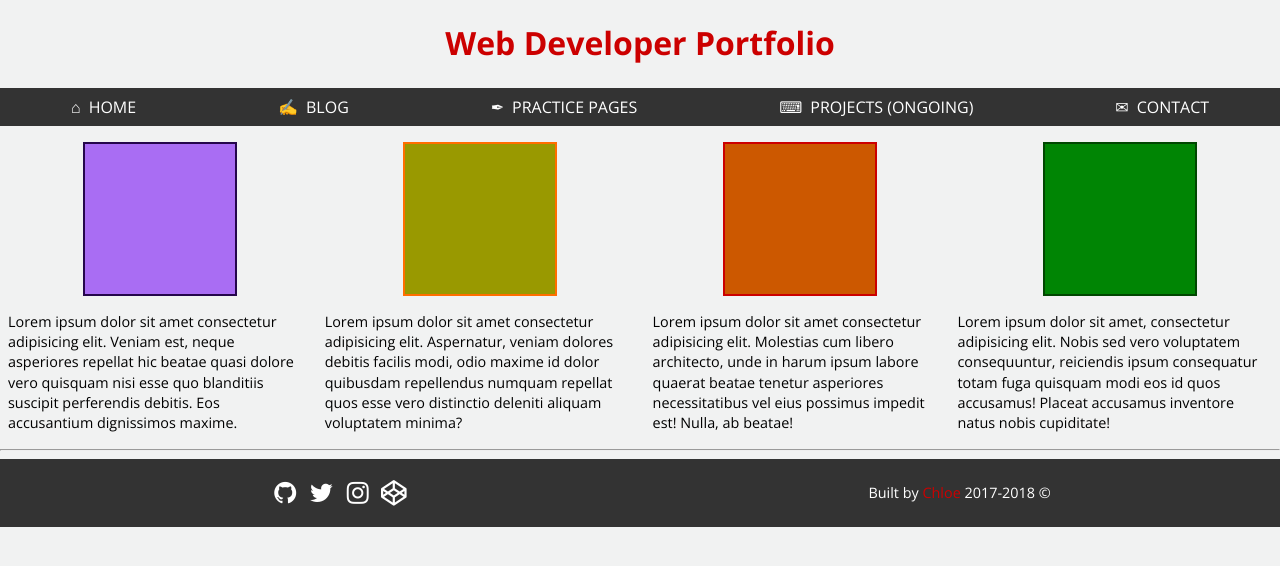
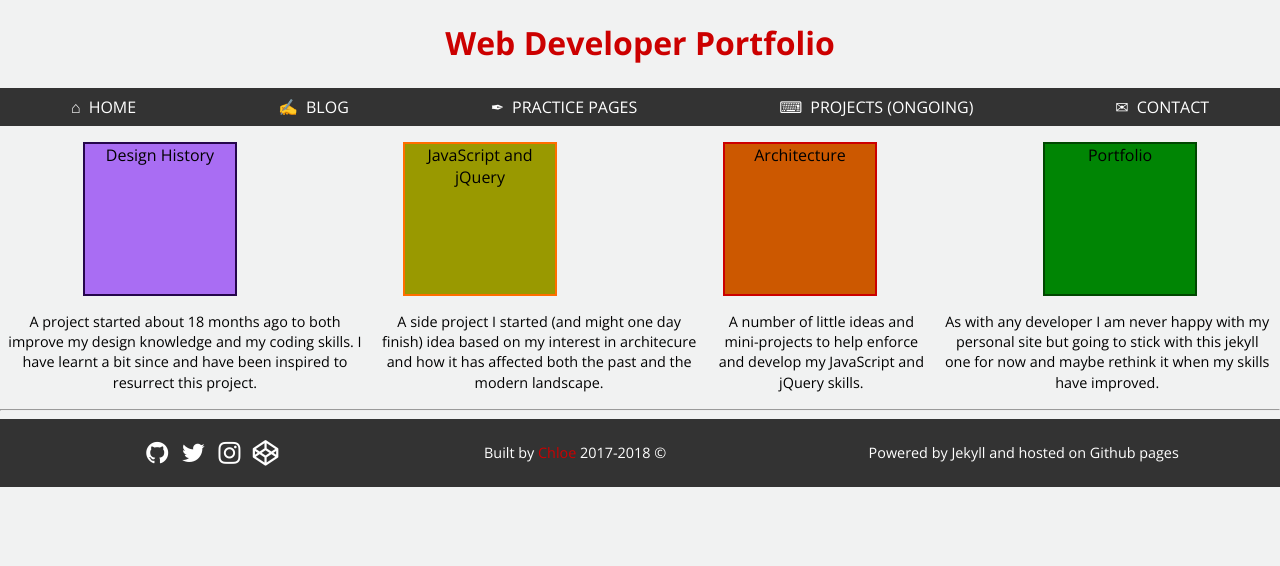
Before and after one commit to cguttweb/cguttweb.github.io, a Jekyll site: the page built from projects/index.html, in a window 1280 px wide. Shown: the top 566 px of the page. Built offline with Jekyll 4.4.1, drawn with Linux system fonts in a browser that asks for light colours; nearby versions of some CDN libraries.

Commit message:
made projects page partially responsive

```diff
--- a/_includes/footer.html
+++ b/_includes/footer.html
@@ -11,4 +11,7 @@
 	<div class="ft-col-2">
 		<p>Built by <a href="https://cguttweb.github.io/" target="_blank">Chloe</a> 2017-2018 &copy;</p>
 	</div>
+	<div class="ft-col-3">
+		<p>Powered by <a href="https://jekyllrb.com/" target="_blank">Jekyll</a> and hosted on <a href="https://pages.github.com/" target="_blank">Github pages</a></p>
+	</div>
 </footer>
--- a/contact.html
+++ b/contact.html
@@ -5,7 +5,6 @@ title: Contact Page
 <div class="wrapper">
     <div class="form">
         <form action="">
-
             <div>
                 <label for="name">Name:</label>
                 <input type="text" name="name" placeholder="Joe Bloggs">
@@ -23,7 +22,6 @@ title: Contact Page
 
               <div><button type="submit" id="submit_form">Submit</button>
               </div>
-
         </form>
     </div>
 </div>
--- a/css/styles.css
+++ b/css/styles.css
@@ -129,13 +129,14 @@ code {
 
 /* PROJECTS PAGE STYLES */
 
-.projects {
+.projects-boxes, .projects-text {
   display: -ms-flexbox;
   display: flex;
   -ms-flex-flow: row nowrap;
   flex-flow: row nowrap;
   -ms-flex-pack: distribute;
   justify-content: space-around;
+  text-align: center;
 }
 
 .box {
@@ -249,4 +250,20 @@ footer {
 	.ft-col-1 ul {
 		padding: 0;
 	}
+    form input,
+    textarea {
+      display: block;
+      width: 100%;
+    }
+    .projects-boxes {
+        display: block;
+        text-align: center;
+    }
+    .one, .two, .three, .four {
+        text-align: center;
+        width: auto;
+    }
+    .box-text {
+        display: none;
+    }
 }
--- a/projects/index.html
+++ b/projects/index.html
@@ -5,17 +5,17 @@ title: Projects
 
 <div class="wrapper">
 
-    <div class="projects">
-      <div class="box one"></div>
-      <div class="box two"></div>
-      <div class="box three"></div>
-      <div class="box four"></div>
+    <div class="projects-boxes">
+      <div class="box one">Design History</div>
+      <div class="box two">JavaScript and jQuery</div>
+      <div class="box three">Architecture</div>
+      <div class="box four">Portfolio</div>
     </div>
 
-    <div class="projects">
-      <div class="box-text">Lorem ipsum dolor sit amet consectetur adipisicing elit. Veniam est, neque asperiores repellat hic beatae quasi dolore vero quisquam nisi esse quo blanditiis suscipit perferendis debitis. Eos accusantium dignissimos maxime.</div>
-      <div class="box-text">Lorem ipsum dolor sit amet consectetur adipisicing elit. Aspernatur, veniam dolores debitis facilis modi, odio maxime id dolor quibusdam repellendus numquam repellat quos esse vero distinctio deleniti aliquam voluptatem minima?</div>
-      <div class="box-text">Lorem ipsum dolor sit amet consectetur adipisicing elit. Molestias cum libero architecto, unde in harum ipsum labore quaerat beatae tenetur asperiores necessitatibus vel eius possimus impedit est! Nulla, ab beatae!</div>
-    <div class="box-text">Lorem ipsum dolor sit amet, consectetur adipisicing elit. Nobis sed vero voluptatem consequuntur, reiciendis ipsum consequatur totam fuga quisquam modi eos id quos accusamus! Placeat accusamus inventore natus nobis cupiditate!</div>
+    <div class="projects-text">
+      <div class="box-text design-hist">A project started about 18 months ago to both improve my design knowledge and my coding skills. I have learnt a bit since and have been inspired to resurrect this project.</div>
+      <div class="box-text architecture">A side project I started (and might one day finish) idea based on my interest in architecure and how it has affected both the past and the modern landscape.</div>
+      <div class="box-text js-jquery">A number of little ideas and mini-projects to help enforce and develop my JavaScript and jQuery skills.</div>
+    <div class="box-text portfolio">As with any developer I am never happy with my personal site but going to stick with this jekyll one for now and maybe rethink it when my skills have improved.</div>
     </div>
 </div>
```
Lines whose indentation alone changed are shown as unchanged.
